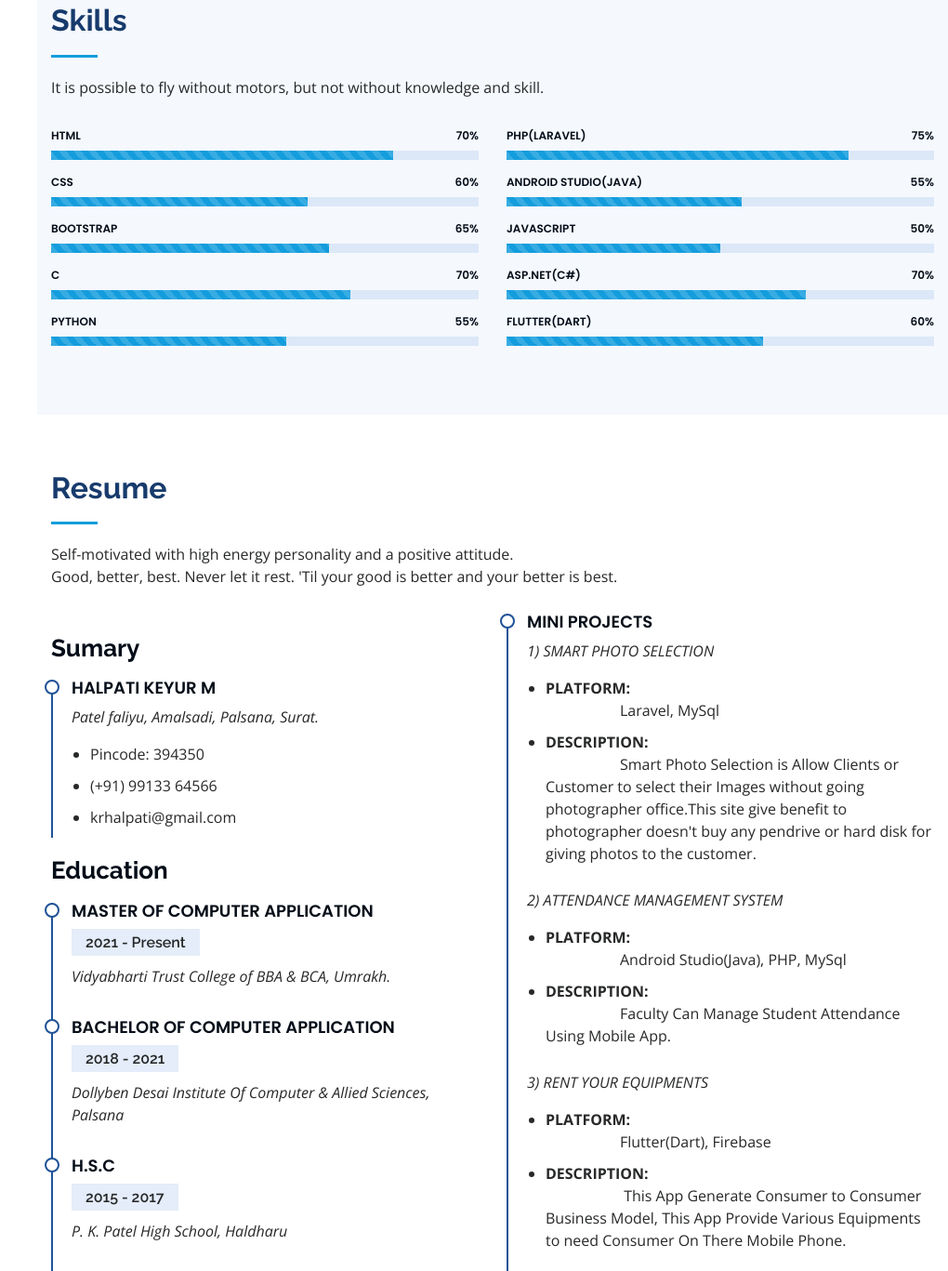
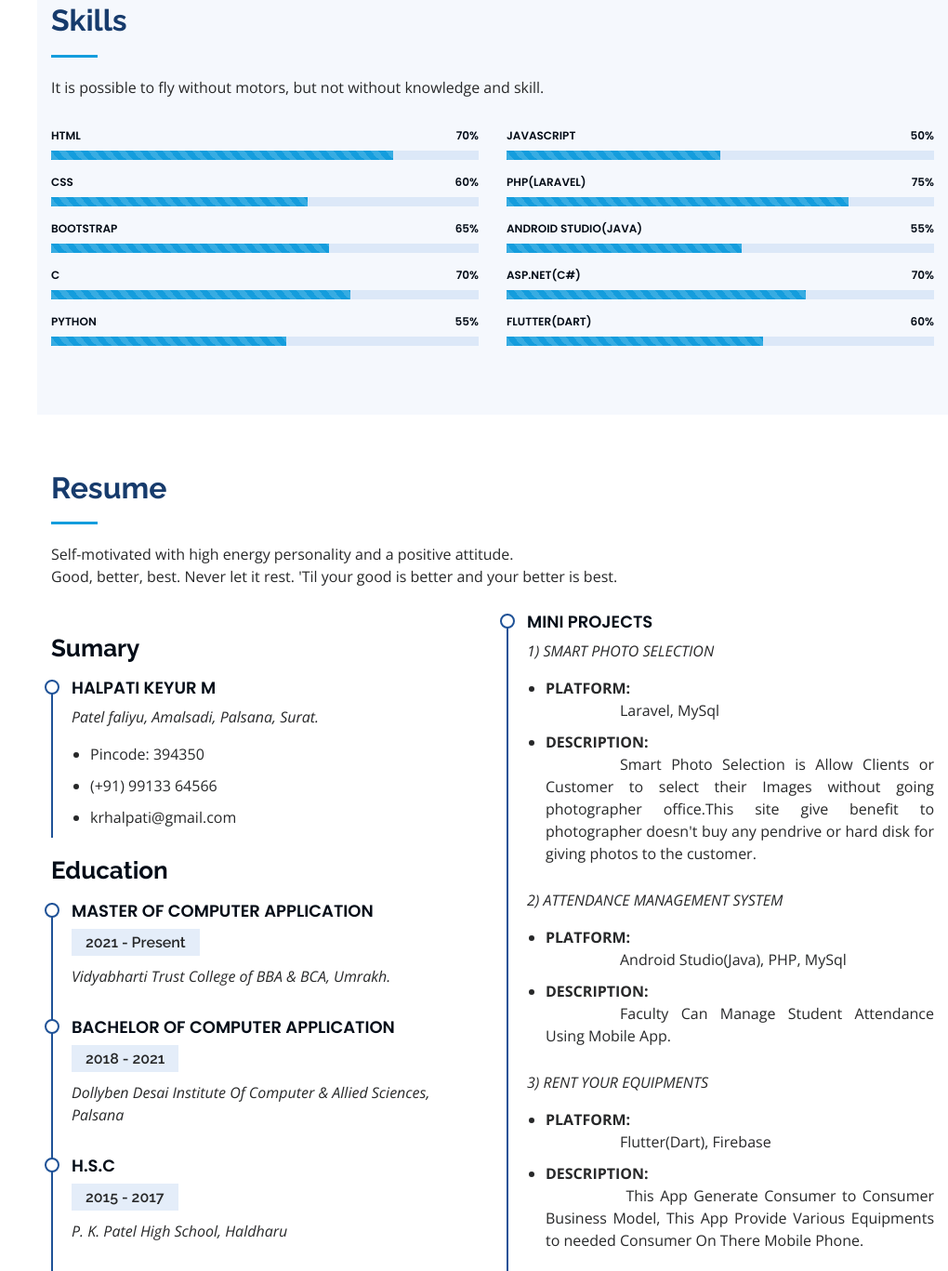
Before and after one commit to keyu04/keyurhalpati.github.io, a plain HTML site: page index.html in a window 1280 px wide. Shown: the part 1485-2852 px from the top of the page at 93% size, without its empty margins (260-1280 px from the left). Drawn offline with nearby package versions, Linux system fonts and the light colour scheme.

Commit message:
portfolio

```diff
--- a/index.html
+++ b/index.html
@@ -8,7 +8,7 @@
     <title>My Profile</title>
     <meta content="" name="description">
     <meta content="" name="keywords">
-    <link href="assets/img/profile-img2.jpg" rel="icon" type="image/x-icon">
+    <!-- <link href="assets/img/Keyurdp .jpg" rel="icon" type="image/x-icon"> -->
     <!-- Go
       ogle Fonts -->
     <link
@@ -90,7 +90,7 @@
 
                 <div class="section-title">
                     <h2>About</h2>
-                    <p>I try to be myself, be passionate about my dreams and hobbies, live honestly, and work hard to
+                    <p class="text-justify">I try to be myself, be passionate about my dreams and hobbies, live honestly, and work hard to
                         achieve all that I want to make. I am a student who lives in Bardoli city with my family. All my
                         friends are from the city too.</p>
                 </div>
@@ -239,7 +239,13 @@
                     </div>
 
                     <div class="col-lg-6" data-aos="fade-up" data-aos-delay="100">
-
+                        <div class="progress">
+                            <span class="skill">JavaScript <i class="val">50%</i></span>
+                            <div class="progress-bar-wrap">
+                                <div class="progress-bar progress-bar-striped progress-bar-animated" role="progressbar"
+                                    aria-valuenow="50" aria-valuemin="0" aria-valuemax="100"></div>
+                            </div>
+                        </div>
                         <div class="progress">
                             <span class="skill">PHP(LARAVEL) <i class="val">75%</i></span>
                             <div class="progress-bar-wrap">
@@ -253,14 +259,6 @@
                             <div class="progress-bar-wrap">
                                 <div class="progress-bar progress-bar-striped progress-bar-animated" role="progressbar"
                                     aria-valuenow="55" aria-valuemin="0" aria-valuemax="100"></div>
-                            </div>
-                        </div>
-
-                        <div class="progress">
-                            <span class="skill">JavaScript <i class="val">50%</i></span>
-                            <div class="progress-bar-wrap">
-                                <div class="progress-bar progress-bar-striped progress-bar-animated" role="progressbar"
-                                    aria-valuenow="50" aria-valuemin="0" aria-valuemax="100"></div>
                             </div>
                         </div>
                         <div class="progress">
@@ -370,7 +368,7 @@
                                 </li>
                                 <!-- <li><b> CONTRIBUTION:</b></span><br />&emsp;&emsp;&emsp;&emsp;&emsp;Analysis and Coding -->
                                 </li>
-                                <li><b> DESCRIPTION:</b></span><br />&emsp;&emsp;&emsp;&emsp;&emsp;AK Cooling System is
+                                <li class="text-justify"><b> DESCRIPTION:</b></span><br />&emsp;&emsp;&emsp;&emsp;&emsp;AK Cooling System is
                                     a complete set of policies and process aimed to improve customer relationship in any
                                     organization. AK Cooling System is based on CRM. This
                                     CRM project keeps record of all the customer and employees working in the
@@ -387,21 +385,21 @@
                                 <li><b> PLATFORM:</b></span><br />&emsp;&emsp;&emsp;&emsp;&emsp;Laravel, MySql
                                 </li>
                                 </li>
-                                <li><b> DESCRIPTION:</b></span><br />&emsp;&emsp;&emsp;&emsp;&emsp;Smart Photo Selection is Allow Clients or Customer to select their Images without going photographer office.This site give benefit to photographer doesn't buy any pendrive or hard disk for giving photos to the customer.</li>
+                                <li class="text-justify"><b> DESCRIPTION:</b></span><br />&emsp;&emsp;&emsp;&emsp;&emsp;Smart Photo Selection is Allow Clients or Customer to select their Images without going photographer office.This site give benefit to photographer doesn't buy any pendrive or hard disk for giving photos to the customer.</li>
                             </ul>
                             <p><em>2) ATTENDANCE MANAGEMENT SYSTEM</em></p>
                             <ul>
                                 <li><b> PLATFORM:</b></span><br />&emsp;&emsp;&emsp;&emsp;&emsp;Android Studio(Java), PHP, MySql
                                 </li>
                                 </li>
-                                <li><b> DESCRIPTION:</b></span><br />&emsp;&emsp;&emsp;&emsp;&emsp;Faculty Can Manage Student Attendance Using Mobile App.</li>
+                                <li class="text-justify"><b> DESCRIPTION:</b></span><br />&emsp;&emsp;&emsp;&emsp;&emsp;Faculty Can Manage Student Attendance Using Mobile App.</li>
                             </ul>
                             <p><em>3) RENT YOUR EQUIPMENTS</em></p>
                             <ul>
                                 <li><b> PLATFORM:</b></span><br />&emsp;&emsp;&emsp;&emsp;&emsp;Flutter(Dart), Firebase
                                 </li>
                                 </li>
-                                <li><b> DESCRIPTION:</b></span><br />&emsp;&emsp;&emsp;&emsp;&emsp; This App Generate Consumer to Consumer Business Model, This App Provide Various Equipments to need Consumer On There Mobile Phone.</li>
+                                <li class="text-justify"><b> DESCRIPTION:</b></span><br />&emsp;&emsp;&emsp;&emsp;&emsp; This App Generate Consumer to Consumer Business Model, This App Provide Various Equipments to needed Consumer On There Mobile Phone.</li>
                             </ul>
                         </div>
                         <div class="resume-item">
@@ -459,7 +457,7 @@
                         <p>
                             <i class="bx bxs-quote-alt-left quote-icon-left"></i>Favorite Text Editor and mostly used
                             for Coding
-                            <br />Like:-HTML, PHP,
+                            <br />Like:- HTML, PHP,
                             <br /> JAVA Etc.
                             <i class="bx bxs-quote-alt-right quote-icon-right"></i>
                         </p>
```
